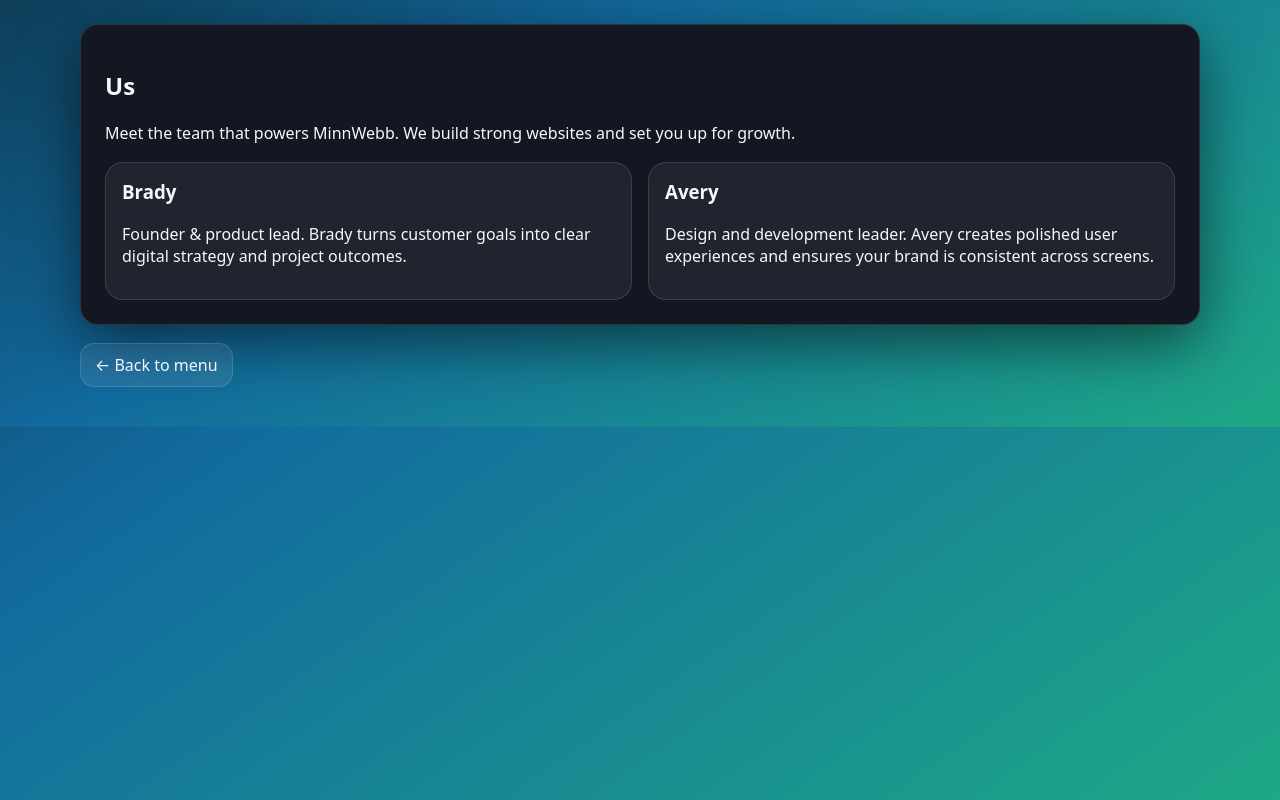
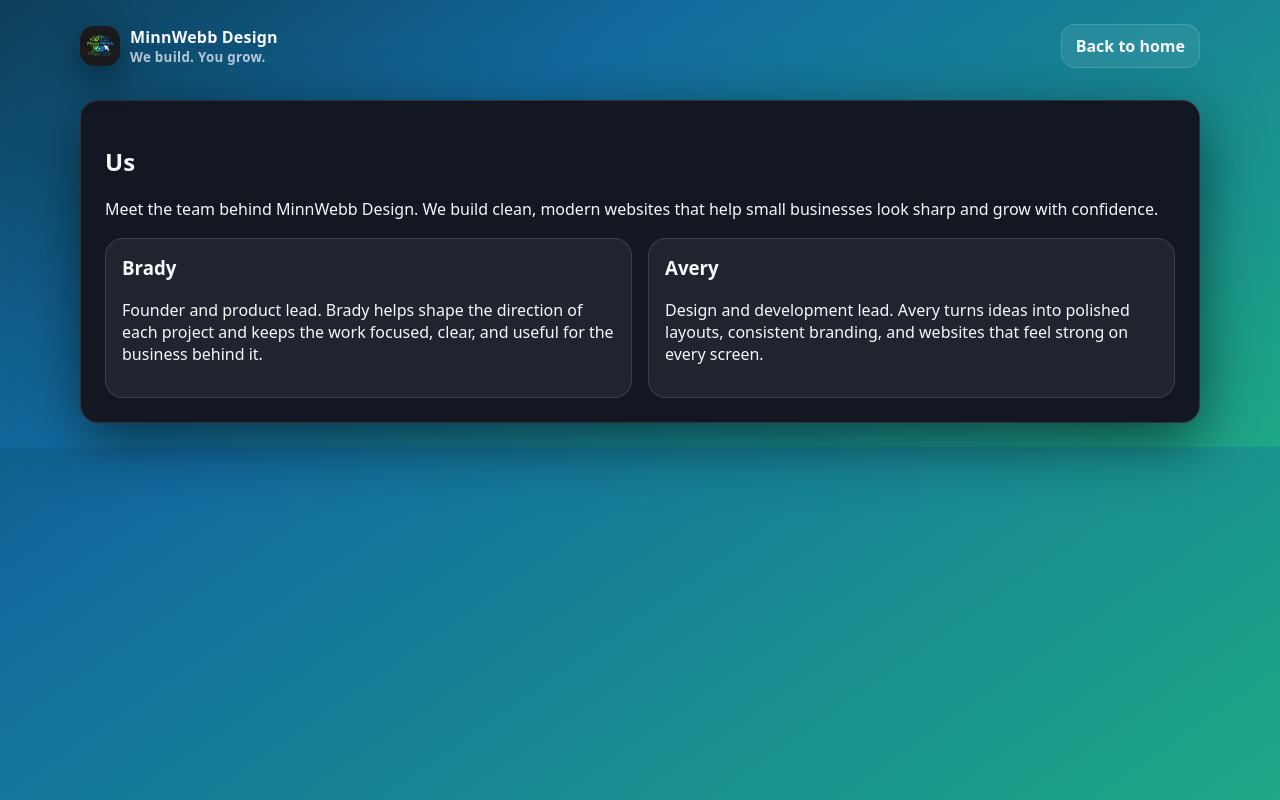
Before and after one commit to raymond-johnson/MinnWebb, a plain HTML site: page us.html in a window 1280 px wide. Drawn offline with Linux system fonts and the light colour scheme.

Commit message:
Polish branding and contact flow

```diff
--- a/us.html
+++ b/us.html
@@ -4,6 +4,11 @@
     <meta charset="UTF-8" />
     <meta name="viewport" content="width=device-width, initial-scale=1.0" />
     <title>Us | MinnWebb Design</title>
+    <link rel="icon" type="image/png" href="images/minnwebblogo.png" />
+    <meta
+      name="description"
+      content="Meet the team behind MinnWebb Design and learn how we help small businesses launch clean, modern websites."
+    />
     <style>
       :root {
         --bg: #0b0d10;
@@ -20,9 +25,15 @@
       * { box-sizing: border-box; }
       html, body { margin: 0; min-height: 100%; font-family: ui-sans-serif, system-ui, -apple-system, Segoe UI, Roboto, Helvetica, Arial, "Apple Color Emoji", "Segoe UI Emoji"; color: var(--text); background: linear-gradient(145deg, #0d3e58 0%, #126a9f 35%, #1ea886 100%); }
       a { color: inherit; text-decoration: none; }
+      img { max-width: 100%; display: block; }
       .container { width: min(var(--max), 92vw); margin: 0 auto; padding: 24px 0; }
       header { margin-bottom: 24px; }
-      .home-link { display: inline-flex; align-items: center; gap: 8px; padding: 10px 14px; border: 1px solid var(--border); border-radius: 14px; background: rgba(255,255,255,0.08); }
+      .topbar { display: flex; align-items: center; justify-content: space-between; gap: 14px; flex-wrap: wrap; padding: 0 0 8px; }
+      .brand { display: inline-flex; align-items: center; gap: 10px; font-weight: 900; letter-spacing: 0.2px; }
+      .logo { width: 40px; height: 40px; border-radius: 14px; overflow: hidden; box-shadow: 0 12px 35px rgba(0,0,0,0.45); }
+      .logo img { width: 100%; height: 100%; object-fit: cover; }
+      .brand small { display: block; color: var(--muted); font-weight: 700; letter-spacing: 0.3px; }
+      .home-link { display: inline-flex; align-items: center; gap: 8px; padding: 10px 14px; border: 1px solid var(--border); border-radius: 14px; background: rgba(255,255,255,0.08); font-weight: 800; }
       .home-link::before { content: none; }
       .section { background: var(--surface); border: 1px solid var(--border); border-radius: var(--radius); padding: 24px; box-shadow: var(--shadow); }
       .cards { display: grid; grid-template-columns: 1fr 1fr; gap: 16px; margin-top: 18px; }
@@ -33,21 +44,34 @@
   </head>
   <body>
     <div class="container">
+      <header>
+        <div class="topbar">
+          <a class="brand" href="index.html">
+            <span class="logo"><img src="images/minnwebblogo.png" alt="MinnWebb logo" /></span>
+            <span>
+              MinnWebb Design
+              <small>We build. You grow.</small>
+            </span>
+          </a>
+
+          <a class="home-link" href="index.html">Back to home</a>
+        </div>
+      </header>
+
       <section class="section">
         <h1>Us</h1>
-        <p>Meet the team that powers MinnWebb. We build strong websites and set you up for growth.</p>
+        <p>Meet the team behind MinnWebb Design. We build clean, modern websites that help small businesses look sharp and grow with confidence.</p>
         <div class="cards">
           <article class="card">
             <h3>Brady</h3>
-            <p>Founder &amp; product lead. Brady turns customer goals into clear digital strategy and project outcomes.</p>
+            <p>Founder and product lead. Brady helps shape the direction of each project and keeps the work focused, clear, and useful for the business behind it.</p>
           </article>
           <article class="card">
             <h3>Avery</h3>
-            <p>Design and development leader. Avery creates polished user experiences and ensures your brand is consistent across screens.</p>
+            <p>Design and development lead. Avery turns ideas into polished layouts, consistent branding, and websites that feel strong on every screen.</p>
           </article>
         </div>
       </section>
-      <p style="margin-top: 18px;"><a class="home-link" href="index.html">← Back to menu</a></p>
     </div>
   </body>
 </html>
```
Also changed, not shown: contact.html (+1 -0 lines), index.html (+1 -0 lines).
